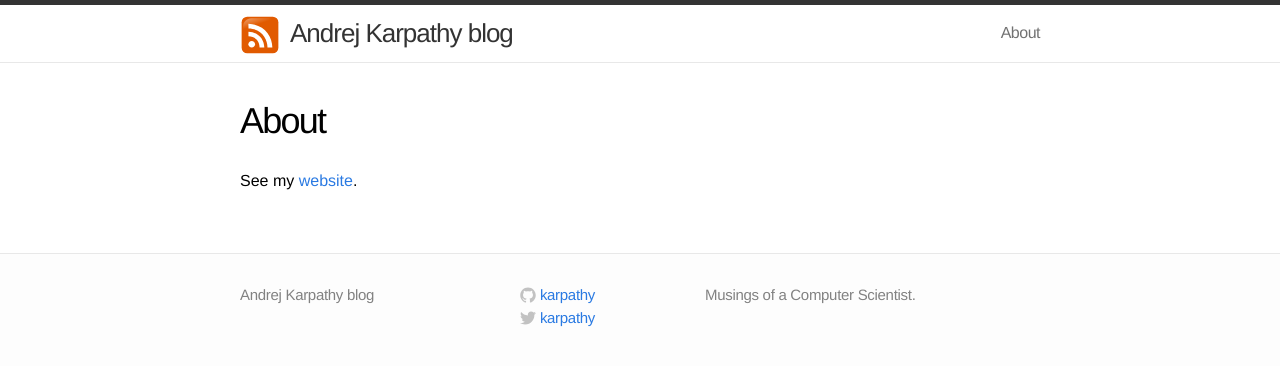
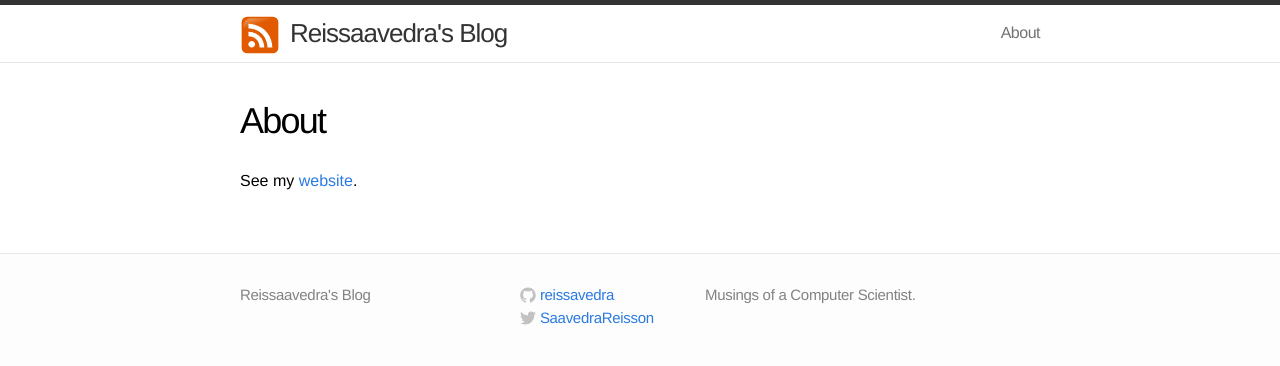
Before and after one commit to karpathy/karpathy.github.io, a Jekyll site: the page built from about.md, in a window 1280 px wide. Shown: the top 366 px of the page. Built offline with Jekyll 4.4.1, drawn with Linux system fonts in a browser that asks for light colours.

Commit message:
Change personal information

```diff
--- a/_config.yml
+++ b/_config.yml
@@ -1,11 +1,11 @@
 # Site settings
-title: Andrej Karpathy blog
-email:
+title: Reissaavedra's Blog
+email: reisson.saavedra.miguel@gmail.com
 description: "Musings of a Computer Scientist."
 baseurl: ""
-url: "http://karpathy.github.io"
-twitter_username: karpathy
-github_username:  karpathy
+url: "http://reissavedra.github.io"
+twitter_username: SaavedraReisson
+github_username:  reissavedra
 
 # Build settings
 markdown: kramdown
--- a/about.md
+++ b/about.md
@@ -5,4 +5,4 @@ permalink: /about/
 includelink: true
 ---
 
-See my [website](https://karpathy.ai/).
+See my [website](https://reissaaavedra.netlify.app/).
```
